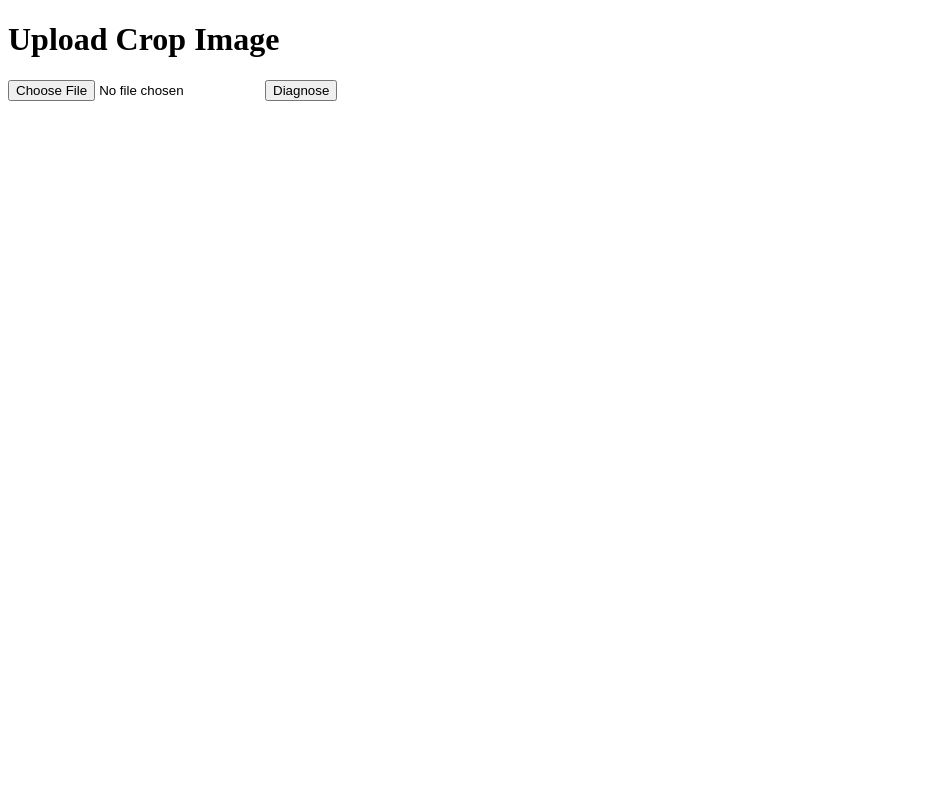
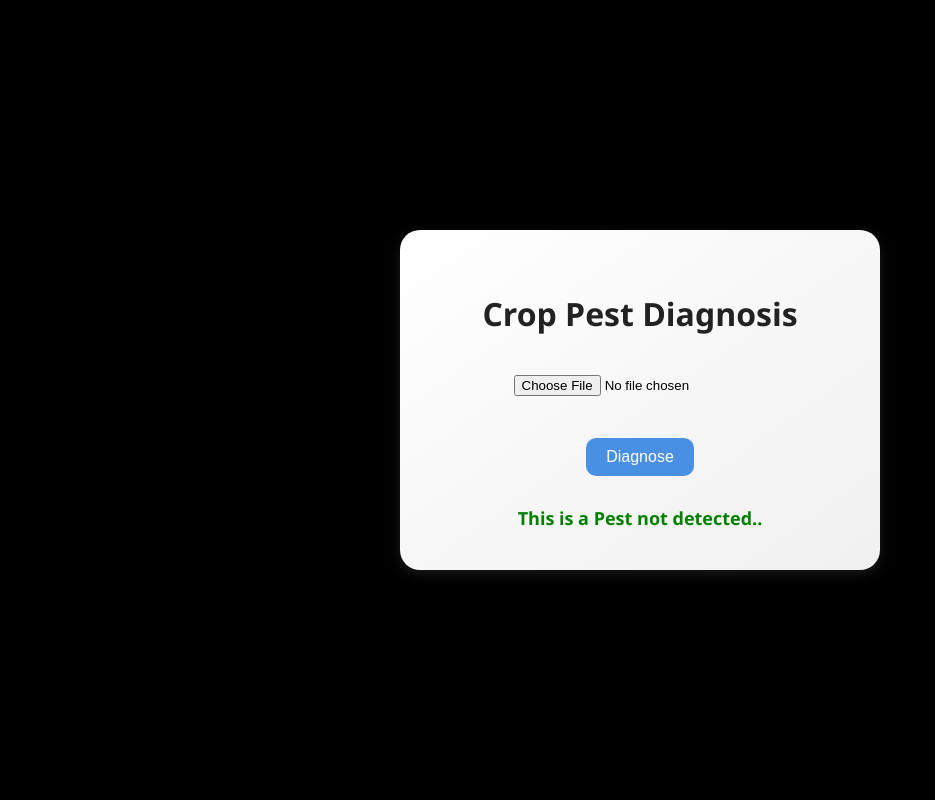
Before and after one commit to mahitha-t/crop_diagnosis_app, a Flask app: page / in a window 1280 px wide. Shown: the whole page, without its empty margins (0-935 px from the left). Run offline with Flask 3, Linux system fonts and the light colour scheme.

Commit message:
Enhance UI with live preview and styled layout

```diff
--- a/app.py
+++ b/app.py
@@ -27,8 +27,8 @@ def index():
 
             except Exception as e:
                 prediction = [{'label': 'Error', 'confidence': 0.0, 'box': str(e)}]
-
-    return render_template('index.html', prediction=prediction)
+    label = prediction[0]['label'] if prediction else "Pest not detected."
+    return render_template('index.html', prediction=f'This is a {label}.')
 
 if __name__ == '__main__':
     port = int(os.environ.get("PORT", 5000))
--- a/templates/index.html
+++ b/templates/index.html
@@ -1,16 +1,94 @@
 <!DOCTYPE html>
-<html>
+<html lang="en">
 <head>
-    <title>Crop Diagnosis Tool</title>
+    <meta charset="UTF-8">
+    <title>Crop Pest Diagnosis</title>
+    <style>
+        body {
+            margin: 0;
+            padding: 0;
+            background-color: #000000;
+            font-family: 'Segoe UI', Tahoma, Geneva, Verdana, sans-serif;
+            display: flex;
+            align-items: center;
+            justify-content: center;
+            height: 100vh;
+        }
+
+        .container {
+            background: linear-gradient(to bottom right, #ffffff, #f0f0f0);
+            border-radius: 20px;
+            padding: 40px;
+            width: 90%;
+            max-width: 400px;
+            box-shadow: 0 4px 12px rgba(255, 255, 255, 0.1);
+            text-align: center;
+        }
+
+        h1 {
+            margin-bottom: 20px;
+            color: #222;
+        }
+
+        input[type="file"] {
+            margin: 20px 0;
+        }
+
+        button {
+            background-color: #4A90E2;
+            color: white;
+            border: none;
+            padding: 10px 20px;
+            border-radius: 10px;
+            font-size: 16px;
+            cursor: pointer;
+        }
+
+        button:hover {
+            background-color: #357ABD;
+        }
+
+        .preview-img {
+            margin-top: 15px;
+            max-width: 100%;
+            border-radius: 10px;
+            display: none;
+        }
+
+        .prediction {
+            margin-top: 30px;
+            font-size: 18px;
+            color: green;
+            font-weight: bold;
+        }
+    </style>
 </head>
 <body>
-    <h1>Upload Crop Image</h1>
-    <form method="POST" enctype="multipart/form-data">
-        <input type="file" name="file" required>
-        <button type="submit">Diagnose</button>
-    </form>
-    {% if prediction is not none %}
-        <p>Prediction: {{ prediction }}</p>
-    {% endif %}
+    <div class="container">
+        <h1>Crop Pest Diagnosis</h1>
+        <form method="POST" enctype="multipart/form-data">
+            <input type="file" name="file" accept="image/*" onchange="previewImage(event)" required><br>
+            <img id="preview" class="preview-img" alt="Image Preview"><br>
+            <button type="submit">Diagnose</button>
+        </form>
+        {% if prediction is not none %}
+            <div class="prediction">{{ prediction }}</div>
+        {% endif %}
+    </div>
+
+    <script>
+        function previewImage(event) {
+            const input = event.target;
+            const preview = document.getElementById('preview');
+            if (input.files && input.files[0]) {
+                const reader = new FileReader();
+                reader.onload = function(e) {
+                    preview.src = e.target.result;
+                    preview.style.display = 'block';
+                };
+                reader.readAsDataURL(input.files[0]);
+            }
+        }
+    </script>
 </body>
 </html>
```
